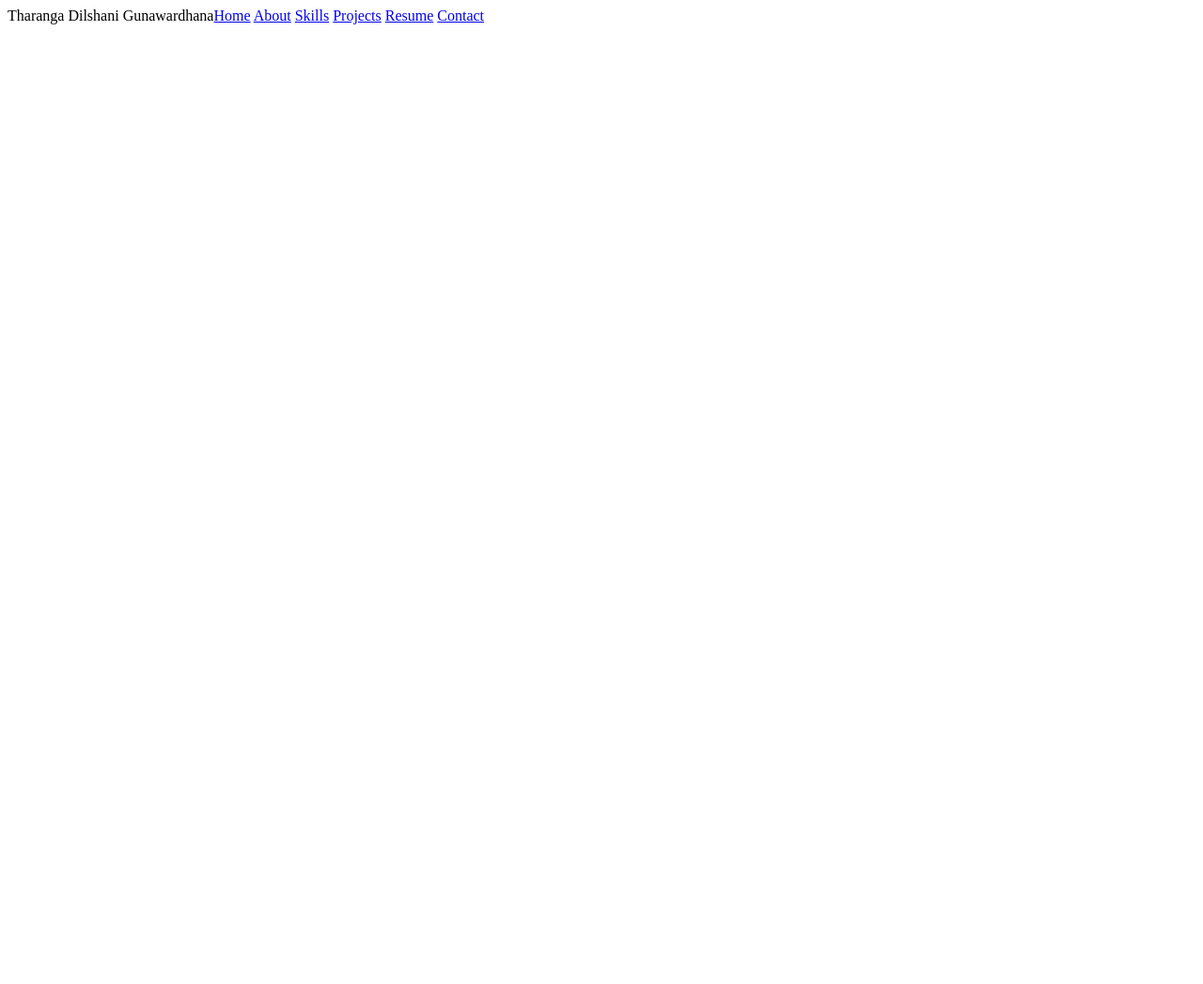
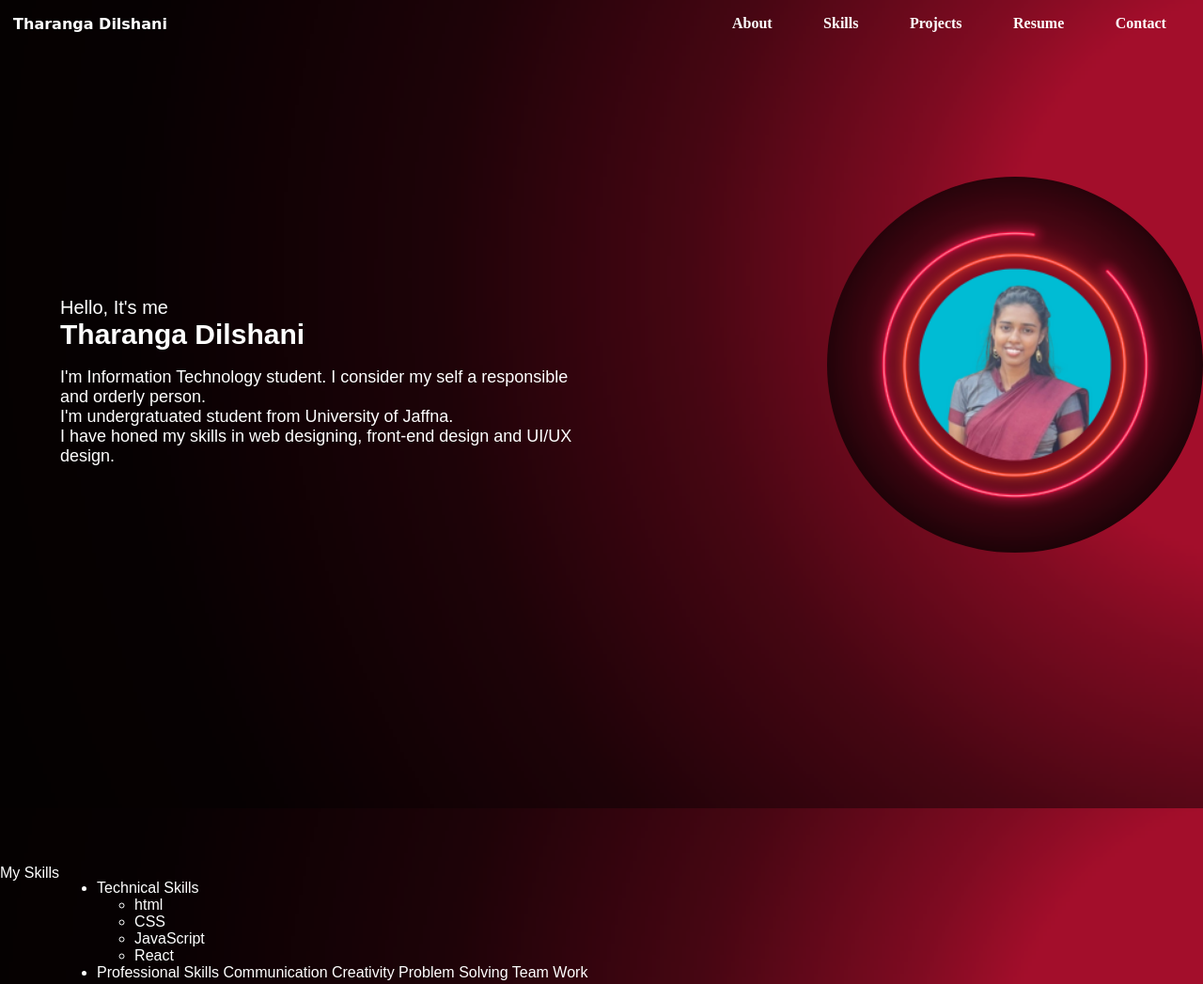
Before and after one commit to TharangaDil/CODSOFT, a plain HTML site: page Portfolio/index.html in a window 1280 px wide. Shown: the top 1047 px of the page at 94% size. Before the commit the page ends 800 px from the top, so only its background shows below. Drawn offline with Linux system fonts and the light colour scheme.

Commit message:
Create Navigate Pages Using js

```diff
--- a/Portfolio/index.css
+++ b/Portfolio/index.css
@@ -1,3 +1,80 @@
-.nav{
+body {
+    margin: 0;
+    padding: 0;
+    font-family: 'Arial', sans-serif;
+}
+
+.nav {
     display: flex;
+    background: transparent;
+    height: 50px;
+    justify-content: center;
+    align-items: center;
+    position: fixed;
+    top: 0;
+    width: 100%;
+    z-index: 1000;
+    color: white;
 }
+
+.attribute {
+    margin-left: 45%;
+
+}
+
+.name {
+    font-family: cursive;
+    font-weight: bold;
+}
+
+.attribute a {
+    font-weight: bold;
+    text-decoration: none;
+    font-family: "Merriweather", serif;
+    color: white;
+    padding: 10px 25px;
+}
+
+.content {
+    position: relative;
+    width: 100%;
+    height: 100vh;
+    background-image: url('./img/background.png');
+    background-repeat: no-repeat;
+    background-position: center;
+    background-size: cover;
+    color: white;
+    display: flex;
+    padding-top: 60px;
+}
+
+.image {
+    width: 400px;
+    height: 400px;
+    border-radius: 50%;
+    object-fit: cover;
+}
+
+.photo {
+    padding-top: 10%;
+    padding-left: 20%;
+}
+
+.data {
+    padding-top: 20%;
+    padding-left: 5%;
+}
+
+.hello {
+    font-size: 20px;
+}
+
+.n {
+    font-family: sans-serif;
+    font-size: 30px;
+    font-weight: bold;
+}
+
+.para {
+    font-size: 18px;
+}
--- a/Portfolio/index.html
+++ b/Portfolio/index.html
@@ -8,16 +8,82 @@
     </head>
     <body>
         <div class="nav">
-            <div>Tharanga Dilshani Gunawardhana</div>
-            <div>
-                <a href="#" onclick="showSection('home')">Home</a>
+            <div class="name">Tharanga Dilshani</div>
+            <div class="attribute">
                 <a href="#" onclick="showSection('about')">About</a>
                 <a href="#" onclick="showSection('skill')">Skills</a>
-                <a href="#" onclick="showSection('projects')">Projects</a>
+                <a href="#" onclick="showSection('project')">Projects</a>
                 <a href="#" onclick="showSection('resume')">Resume</a>
                 <a href="#" onclick="showSection('contact')">Contact</a>
 
             </div>
         </div>
+        <section id="about">
+            <div class="content">
+                <div class="data">
+                 <div class="hello" >Hello, It's me</div>
+                 <div class="n">Tharanga Dilshani</div>
+                 <p class="para">I'm Information Technology student. I consider my self a responsible and orderly person.
+                     <br/>I'm undergratuated student from University of Jaffna. <br/>
+                     I have honed my skills in web designing, front-end design and UI/UX design.
+                 </p>
+                </div>
+               <div class="photo">
+                 <img src="./img/photo.png" class="image" />
+               </div>
+
+             </div>
+        </section>
+        <section id="skill">
+            <div class="content">
+                <div>My Skills</div>
+                <ul>
+                    <li>Technical Skills
+                        <br/>
+                        <ul>
+                            <li>html</li>
+                            <li>CSS</li>
+                            <li>JavaScript</li>
+                            <li>React</li>
+                        </ul>
+                    </li>
+                    <li>Professional Skills
+                        Communication
+                        Creativity
+                        Problem Solving
+                        Team Work
+                    </li>
+
+                </ul>
+            </div>
+
+
+        </section>
+        <section id="project">
+            <div class="content">
+                <div>My Projects</div>
+            </div>
+        </section>
+        <section id="resume">
+            <div class="content">
+                <div>My Resume</div>
+            </div>
+        </section>
+        <section id="contact">
+            <div class="content">
+                <div>Contact Me</div>
+            </div>
+        </section>
+
+
+        <script>
+            function showSection(sectionId) {
+                const section = document.getElementById(sectionId);
+                if (section) {
+                    section.scrollIntoView({ behavior: 'smooth' });
+                }
+            }
+            </script>
+
     </body>
 </html>
```
Also changed, not shown: Portfolio/img/back.png (added), Portfolio/img/back1.png (added), Portfolio/img/background.png (added), Portfolio/img/photo.png (added).
